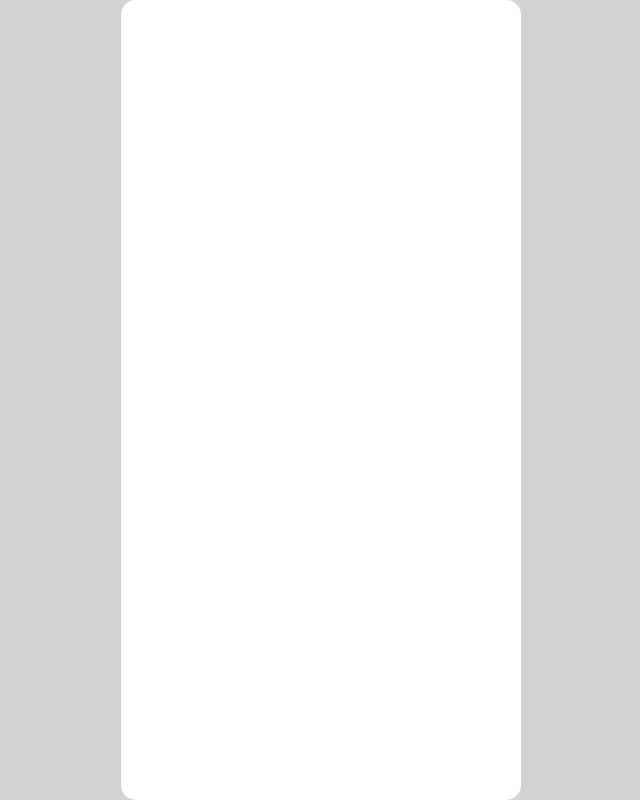
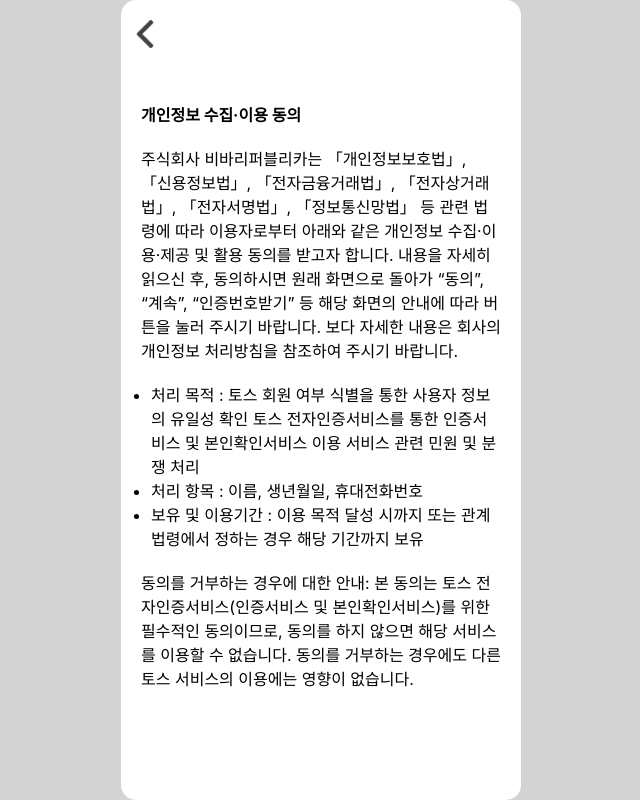
Before and after one commit to inthhh/bufl_fe, a React (Create React App) app: page /money-split/toss/terms in a window 1280 px wide. Before the commit this address had no page. Shown: the whole page, without its empty margins (319-959 px from the left). Built offline with nearby package versions, Linux system fonts and the light colour scheme.

Commit message:
feat: 토스 인증 개인정보 약관 페이지 생성

```diff
--- a/src/App.tsx
+++ b/src/App.tsx
@@ -29,6 +29,7 @@
 import SplitFinish from "./MoneySplit/final_process/SplitFinish";
 import SelectAccountDetail from "./MoneySplit/control_accounts/SelectAccountDetail";
 import SelectAccountAccounts from "./MoneySplit/control_accounts/SelectAccountAccounts";
+import TossTerms from "./MoneySplit/final_process/TossTerms";
 
 const App: React.FC = () => {
   return (
@@ -53,6 +54,7 @@
           <Route path="/money-split/select-account/detail" element={<SelectAccountDetail />} />
           <Route path="/money-split/select-account/accounts" element={<SelectAccountAccounts />} />
           <Route path="/money-split/add-category" element={<AddCategory />} />
+          <Route path="/money-split/toss/terms" element={<TossTerms />} />
 
           <Route path="/Account" element={<Account />} />
           <Route path="/Second" element={<Second />} />
--- a/src/MoneySplit/final_process/TossAuth.tsx
+++ b/src/MoneySplit/final_process/TossAuth.tsx
@@ -13,6 +13,9 @@
   };
   const clickForNo = () => {
     navigate("/money-split/authentication");
+  };
+  const clickForTerms = () => {
+    navigate("/money-split/toss/terms");
   };
 
   return (
@@ -72,12 +75,12 @@
       </div>
       <div className="center_wrap">
         <div>
-          <div className="center_wrap">
-            <button type="button" className="no_border_btn">
-              개인정보 수집 이용 동의
+          <div className="center_wrap" style={{ marginBottom: "10px" }}>
+            <button type="button" className="no_border_btn" onClick={() => clickForTerms()}>
+              개인정보 수집·이용 동의 &gt;
             </button>
           </div>
-          <button type="button" className="blue_big_btn" onClick={() => clickForYes()}>
+          <button type="button" className="blue_big_btn" onClick={() => clickForYes()} style={{ marginBottom: "10px" }}>
             동의하고 인증하기
           </button>
           <div className="center_wrap">
--- /dev/null
+++ b/src/MoneySplit/final_process/TossTerms.tsx
@@ -0,0 +1,38 @@
+import MoveBack from "../MoveBack";
+
+const TossTerms = () => {
+  return (
+    <div>
+      <MoveBack pageBefore="/money-split/toss-auth" />
+      <div style={{ margin: "20px" }}>
+        <strong>개인정보 수집·이용 동의</strong>
+        <br />
+        <br />
+        <div>
+          주식회사 비바리퍼블리카는 「개인정보보호법」, 「신용정보법」, 「전자금융거래법」, 「전자상거래법」,
+          「전자서명법」, 「정보통신망법」 등 관련 법령에 따라 이용자로부터 아래와 같은 개인정보 수집·이용·제공 및 활용
+          동의를 받고자 합니다. 내용을 자세히 읽으신 후, 동의하시면 원래 화면으로 돌아가 “동의”, “계속”, “인증번호받기”
+          등 해당 화면의 안내에 따라 버튼을 눌러 주시기 바랍니다. 보다 자세한 내용은 회사의 개인정보 처리방침을 참조하여
+          주시기 바랍니다.
+        </div>
+        <br />
+        <ul style={{ paddingInlineStart: "10px" }}>
+          <li>
+            처리 목적 : 토스 회원 여부 식별을 통한 사용자 정보의 유일성 확인 토스 전자인증서비스를 통한 인증서비스 및
+            본인확인서비스 이용 서비스 관련 민원 및 분쟁 처리
+          </li>
+          <li>처리 항목 : 이름, 생년월일, 휴대전화번호</li>
+          <li>보유 및 이용기간 : 이용 목적 달성 시까지 또는 관계 법령에서 정하는 경우 해당 기간까지 보유</li>
+        </ul>
+        <br />
+        <div>
+          동의를 거부하는 경우에 대한 안내: 본 동의는 토스 전자인증서비스(인증서비스 및 본인확인서비스)를 위한 필수적인
+          동의이므로, 동의를 하지 않으면 해당 서비스를 이용할 수 없습니다. 동의를 거부하는 경우에도 다른 토스 서비스의
+          이용에는 영향이 없습니다.
+        </div>
+      </div>
+    </div>
+  );
+};
+
+export default TossTerms;
```
